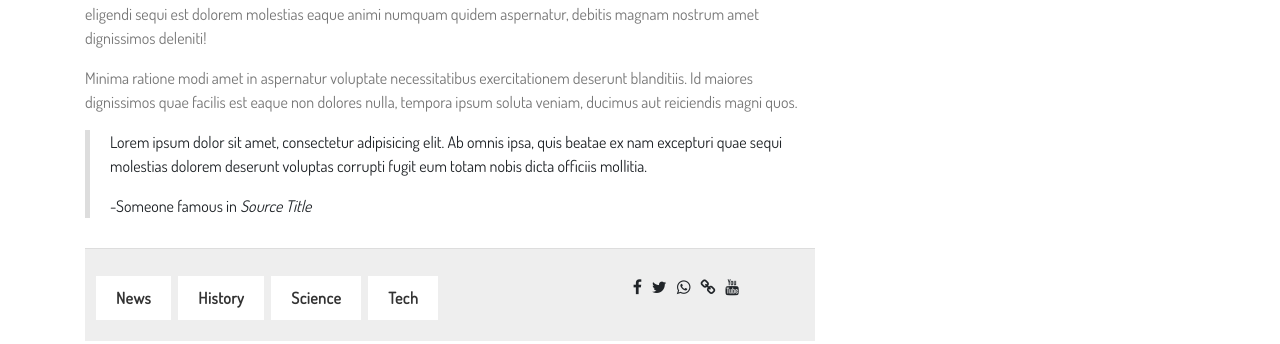
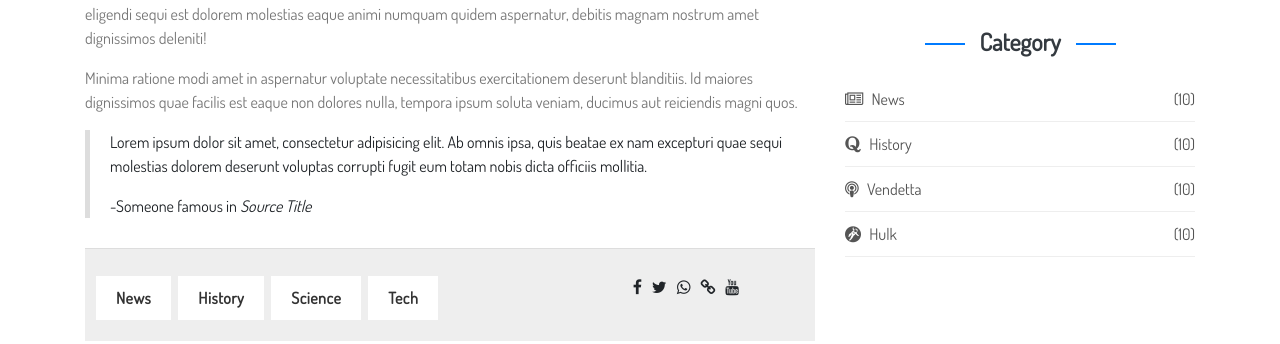
Before and after one commit to dizefurkanFrontEnd/example3, a plain HTML site: page src/page-blog-1/page-blog-1.html in a window 1280 px wide. Shown: the part 494-838 px from the top of the page. Drawn offline with Linux system fonts and the light colour scheme.

Commit message:
Category done

```diff
--- a/src/page-blog-1/page-blog-1.css
+++ b/src/page-blog-1/page-blog-1.css
@@ -325,3 +325,28 @@ a, a:hover {
 }
 /*END - RECENT POST*/
 /*/////////////////////////////////////////////////////////////////////////////*/
+/* CATEGORY */
+.pageBlog1Area .category__list {
+  padding: 0;
+  display: block;
+  list-style: none;
+}
+
+.pageBlog1Area .category__listItem {
+  color: #555;
+  border-bottom: 1px solid #EEE;
+  text-align: left;
+  padding: 10px 0;
+}
+
+.pageBlog1Area .category__listItem .fa {
+  margin-right: 5px;
+}
+.pageBlog1Area .category__listItem a:hover {
+  color: #3483FF;
+}
+.pageBlog1Area .category__listItem span {
+  float: right;
+}
+/*END - CATEGORY */
+/*/////////////////////////////////////////////////////////////////////////////*/
--- a/src/page-blog-1/page-blog-1.html
+++ b/src/page-blog-1/page-blog-1.html
@@ -272,6 +272,41 @@
               </div>
             </a>
           </div>
+          <div class="category">
+            <div class="pageBlog1AreaTitle">
+              <h4 class="title">Category<span class="color"></span></h4>
+            </div>
+            <ul class="category__list">
+              <li class="category__listItem">
+                <a href="#">
+                  <i class="fa fa-newspaper-o"></i>
+                  News
+                </a>
+                <span class="">(10)</span>
+              </li>
+              <li class="category__listItem">
+                <a href="#">
+                  <i class="fa fa-quora"></i>
+                  History
+                </a>
+                <span class="">(10)</span>
+              </li>
+              <li class="category__listItem">
+                <a href="#">
+                  <i class="fa fa-podcast"></i>
+                  Vendetta
+                </a>
+                <span class="">(10)</span>
+              </li>
+              <li class="category__listItem">
+                <a href="#">
+                  <i class="fa fa-grav"></i>
+                  Hulk
+                </a>
+                <span class="">(10)</span>
+              </li>
+            </ul>
+          </div>
         </div>
       </div>
     </div>
```
